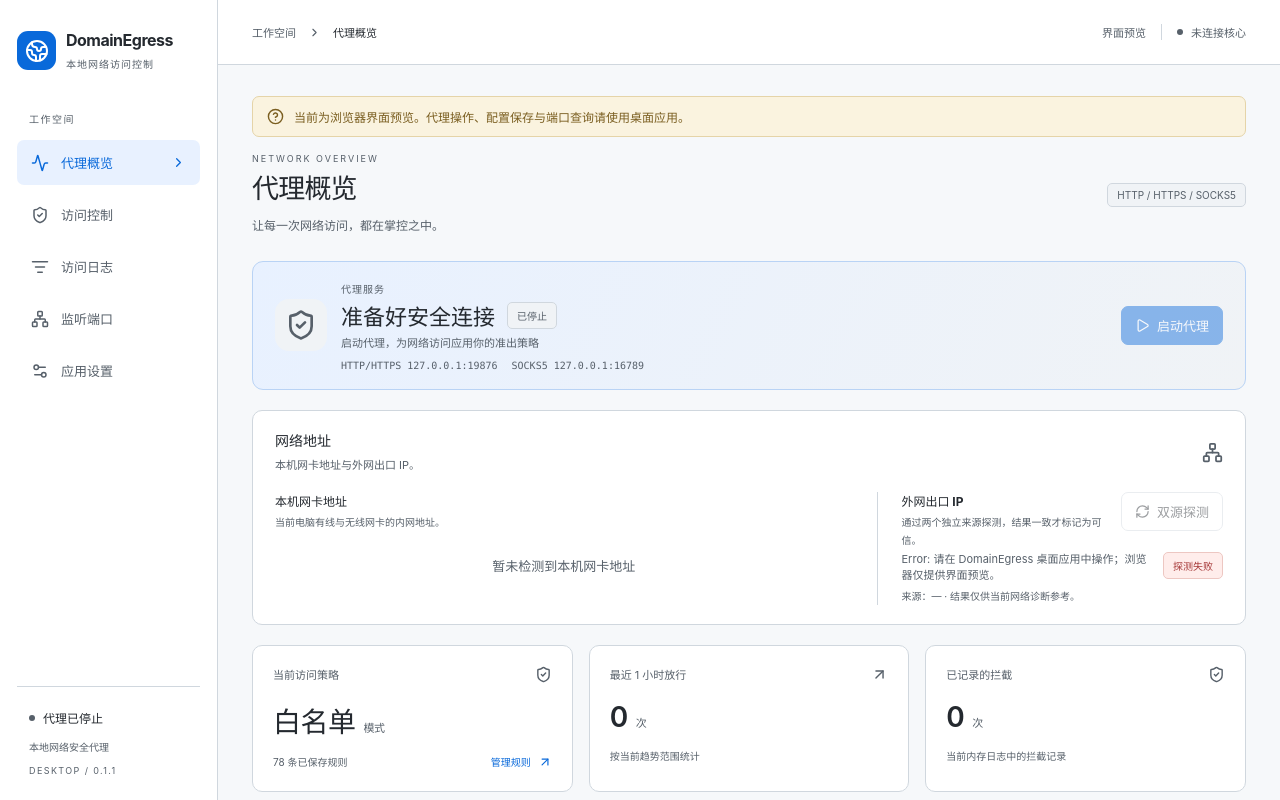
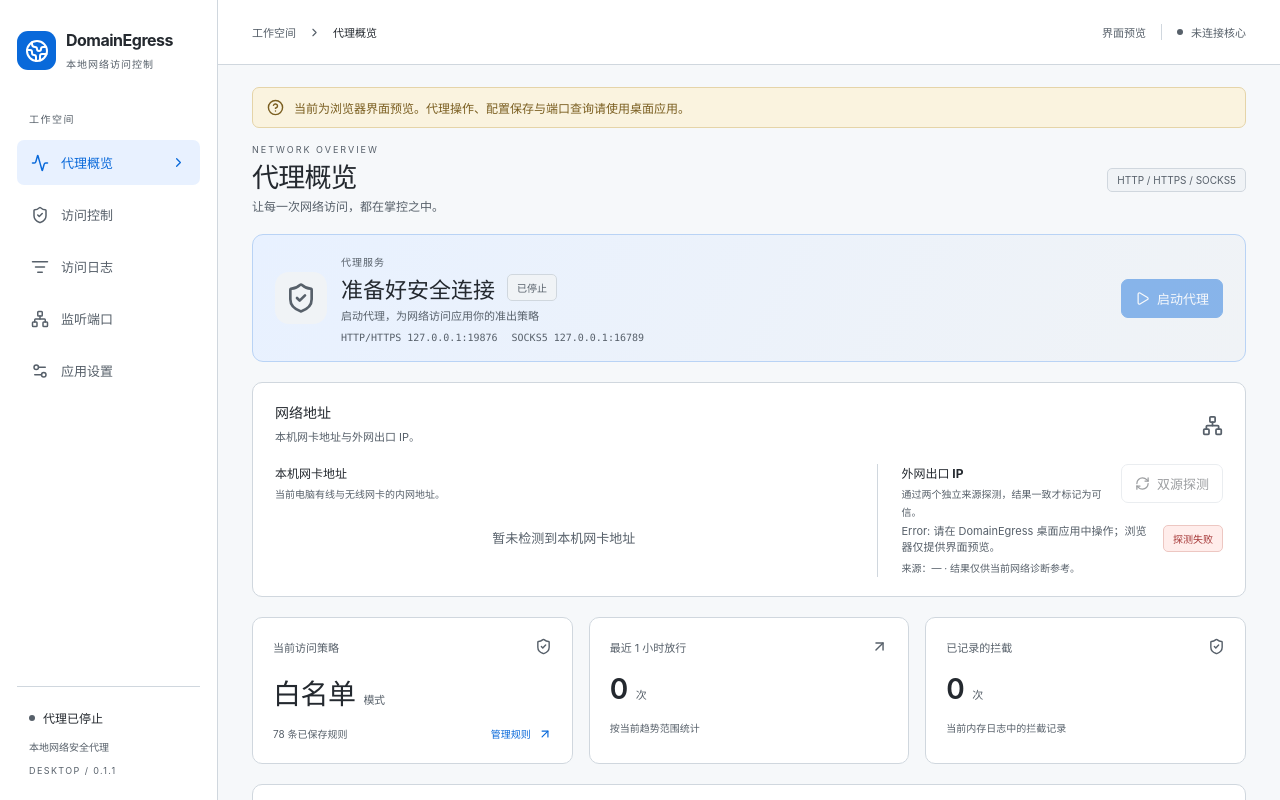
Before and after one commit to yogkang/DomainEgress, a Vue app in the folder vue3/: page / in a window 1280 px wide. Shown: the top 800 px of the page. Built offline with nearby package versions, Linux system fonts and the light colour scheme.

Commit message:
ui: tighten page heading spacing

```diff
--- a/vue3/src/App.vue
+++ b/vue3/src/App.vue
@@ -201,6 +201,10 @@
 
 <style scoped>
 :global(body) { overflow-x: hidden; }
+.content { padding-top: 22px; }
+.page-heading { margin-bottom: 17px; }
+.page-heading h1 { line-height: 1.3; }
+.page-heading p { margin-top: 3px; line-height: 1.55; }
 .context-menu { position: fixed; z-index: 30; background: var(--surface); border: 1px solid var(--border); border-radius: 7px; padding: 5px; box-shadow: 0 8px 24px var(--shadow); }
 .context-menu button { border: 0; width: 100%; }
 .context-menu { min-width: 280px; max-width: min(360px, calc(100vw - 24px)); padding: 12px; }
```
